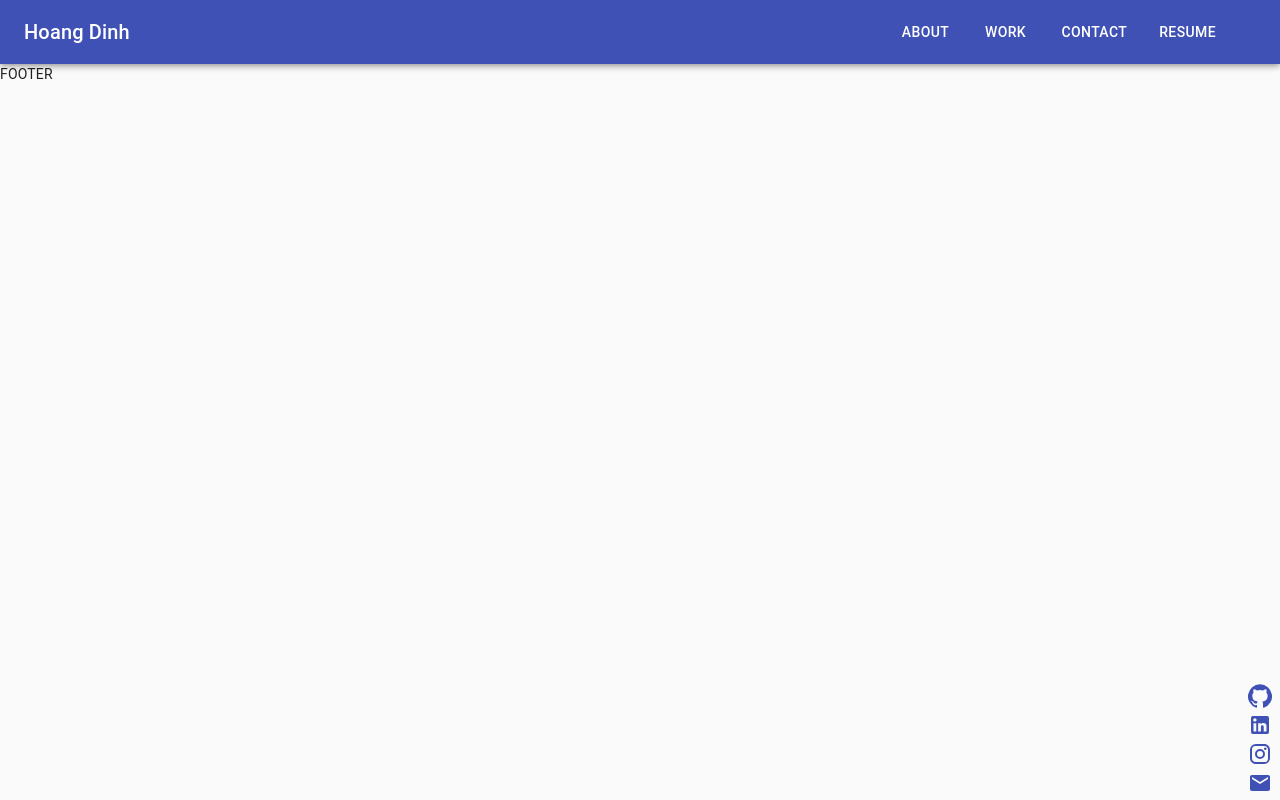
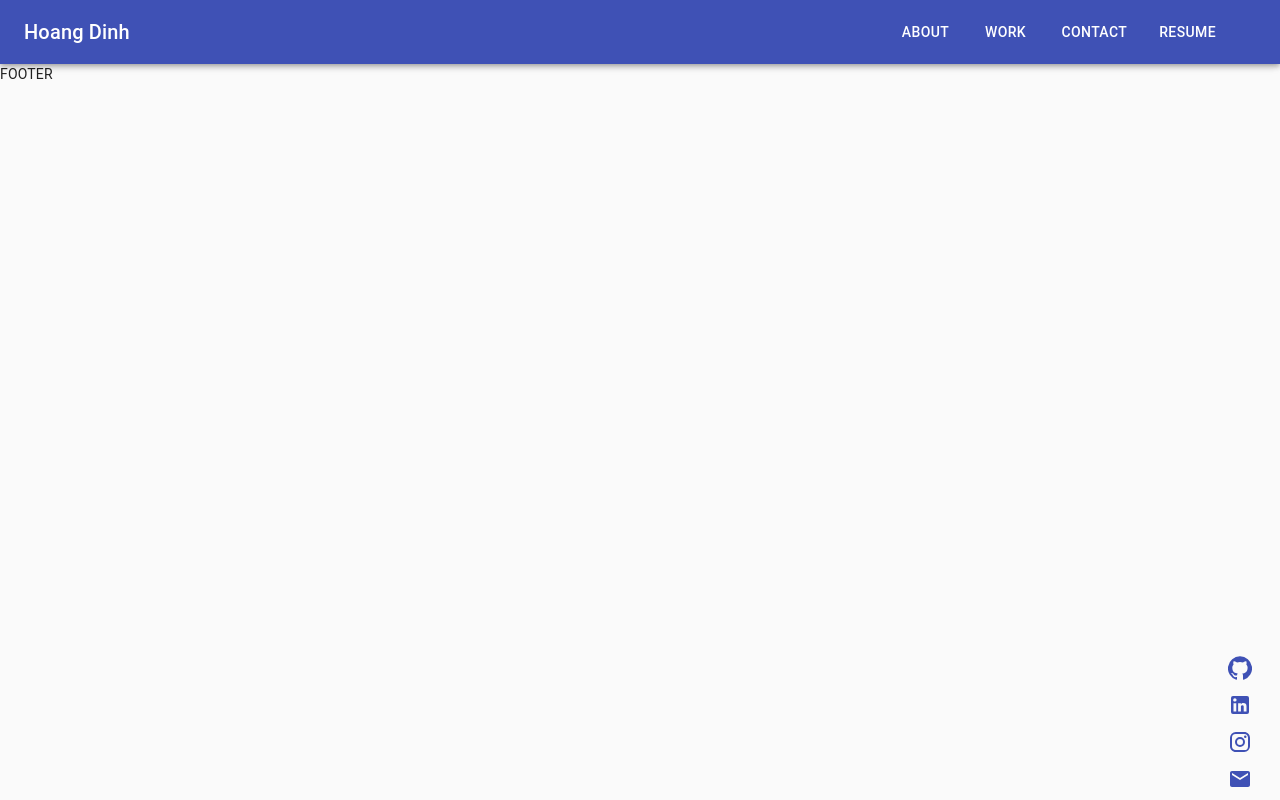
Before and after one commit to HoangTienDinh/portfolio-v2, a React (Create React App) app: page / in a window 1280 px wide. Built offline with nearby package versions, Linux system fonts and the light colour scheme.

Commit message:
add spacing between Links

```diff
--- a/src/components/layout/Social.js
+++ b/src/components/layout/Social.js
@@ -11,13 +11,14 @@ const useStyles = makeStyles((theme) => ({
     display: "flex",
     flexDirection: "column",
     alignItems: "flex-end",
-    marginRight: theme.spacing(1),
+    marginRight: theme.spacing(3),
     bottom: 0,
     right: 0,
     position: 'fixed',
   },
   links: {
     maxWidth: "fit-content",
+    margin: theme.spacing(0.5),
   },
 }));
 
```
